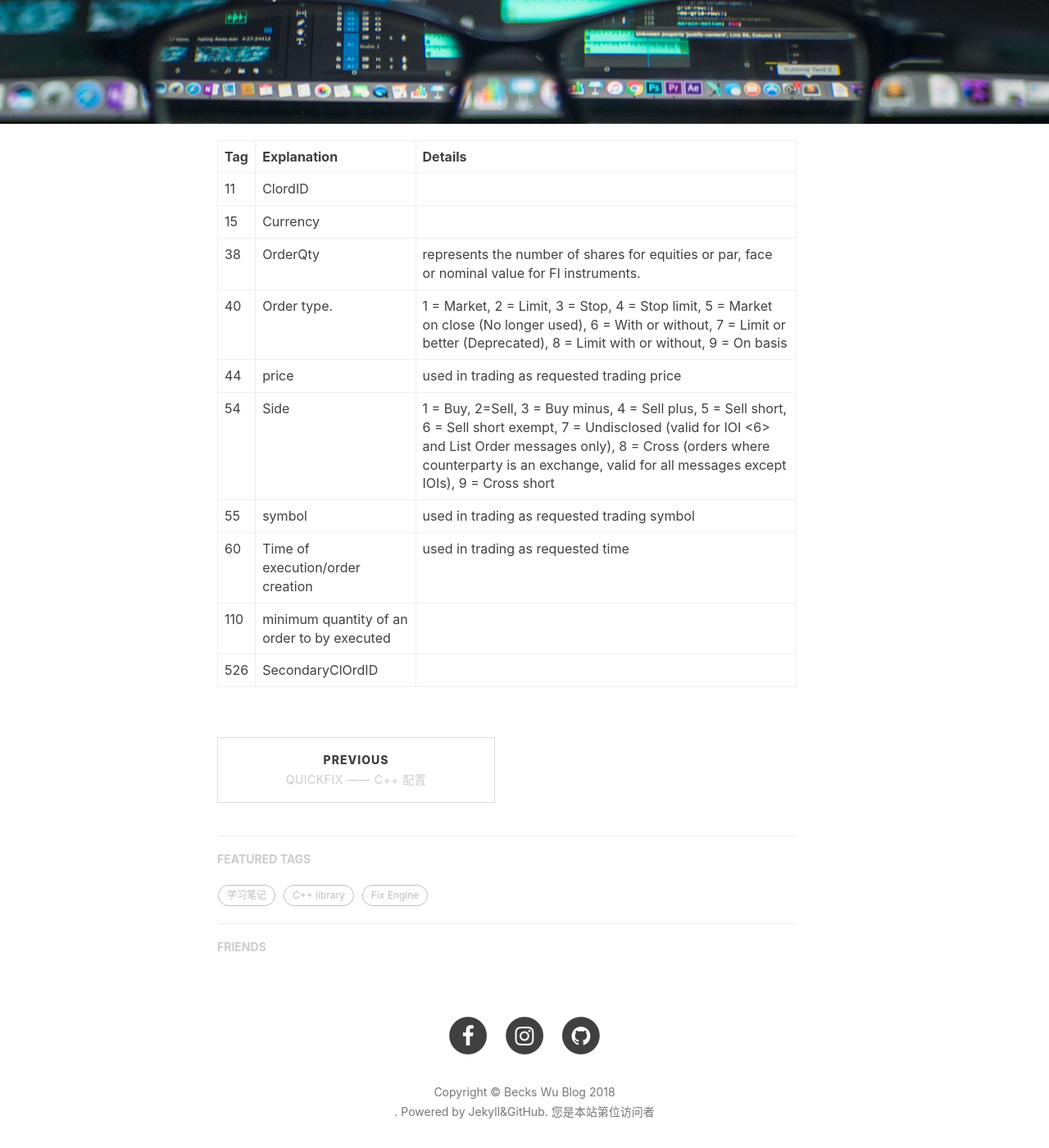
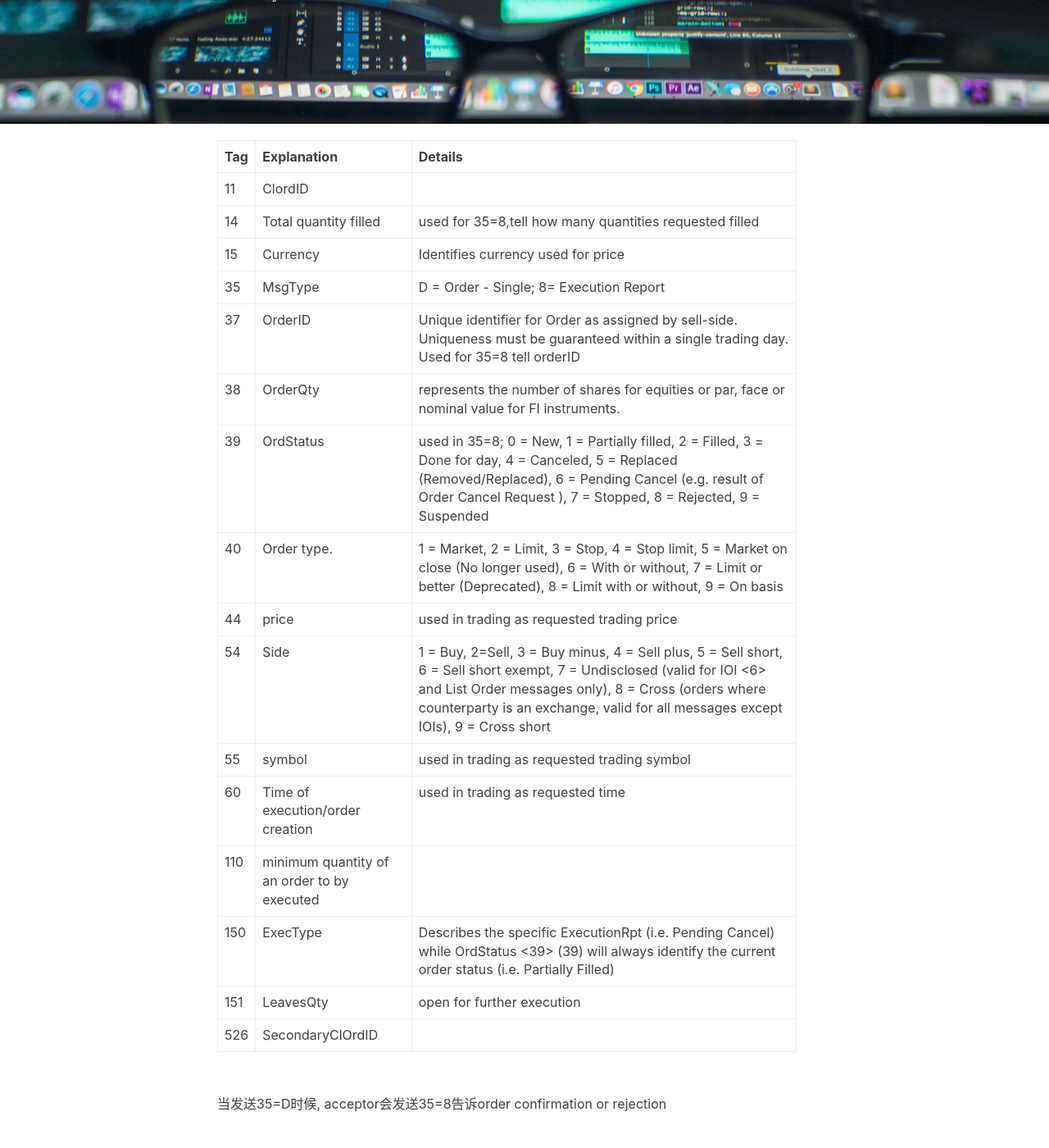
Before and after one commit to beckswu/beckswu.github.io, a Jekyll site: the page built from _posts/2017-10-03-FIX44-lookup.markdown, in a window 1280 px wide and 1400 px high, scrolled down 372 px. Shown: the whole window at 82% size. Built offline with Jekyll 4.4.1, drawn with Linux system fonts in a browser that asks for light colours; nearby versions of some CDN libraries; comment, search, counter and statistics services are not loaded.

Commit message:
Update 2017-10-03-FIX44-lookup.markdown

```diff
--- a/_posts/2017-10-03-FIX44-lookup.markdown
+++ b/_posts/2017-10-03-FIX44-lookup.markdown
@@ -14,12 +14,20 @@ tags:
 |  Tag  |  Explanation  |  Details |
 | ------------ | ------------ |--------------------|
 | 11    |  ClordID | |
-|  15  | Currency  | |
+| 14  | Total quantity filled  | used for 35=8,tell how many quantities requested filled  |
+|  15  | Currency  | Identifies currency used for price |
+|  35  | MsgType   | D = Order - Single;  8= Execution Report |
+| 37 | OrderID  | Unique identifier for Order as assigned by sell-side. Uniqueness must be guaranteed within a single trading day.  Used for 35=8 tell orderID |
 | 38  | OrderQty   |  represents the number of shares for equities or par, face or nominal value for FI instruments. |
+| 39 | OrdStatus  | used in 35=8; 0 = New, 1 = Partially filled, 2 = Filled, 3 = Done for day, 4 = Canceled, 5 = Replaced (Removed/Replaced), 6 = Pending Cancel (e.g. result of Order Cancel Request <F>), 7 = Stopped, 8 = Rejected, 9 = Suspended |
 |  40  |  Order type.  |1 = Market, 2 = Limit, 3 = Stop, 4 = Stop limit, 5 = Market on close (No longer used), 6 = With or without, 7 = Limit or better (Deprecated), 8 = Limit with or without, 9 = On basis |
 |  44  |  price  | used in trading as requested trading price  |
 | 54  | Side |  1 = Buy, 2=Sell, 3 = Buy minus, 4 = Sell plus, 5 = Sell short, 6 = Sell short exempt, 7 = Undisclosed (valid for IOI <6> and List Order messages only), 8 = Cross (orders where counterparty is an exchange, valid for all messages except IOIs), 9 = Cross short  |
 |  55  |  symbol  | used in trading as requested trading symbol  |
 |  60  |  Time of execution/order creation   | used in trading as requested time  |
 | 110 |  minimum quantity of an order to by executed | |
+| 150 |  ExecType | Describes the specific ExecutionRpt (i.e. Pending Cancel) while OrdStatus <39> (39) will always identify the current order status (i.e. Partially Filled)|
+| 151 |  LeavesQty | open for further execution |
 | 526 | SecondaryClOrdID | |
+
+当发送35=D时候, acceptor会发送35=8告诉order confirmation or rejection
```
